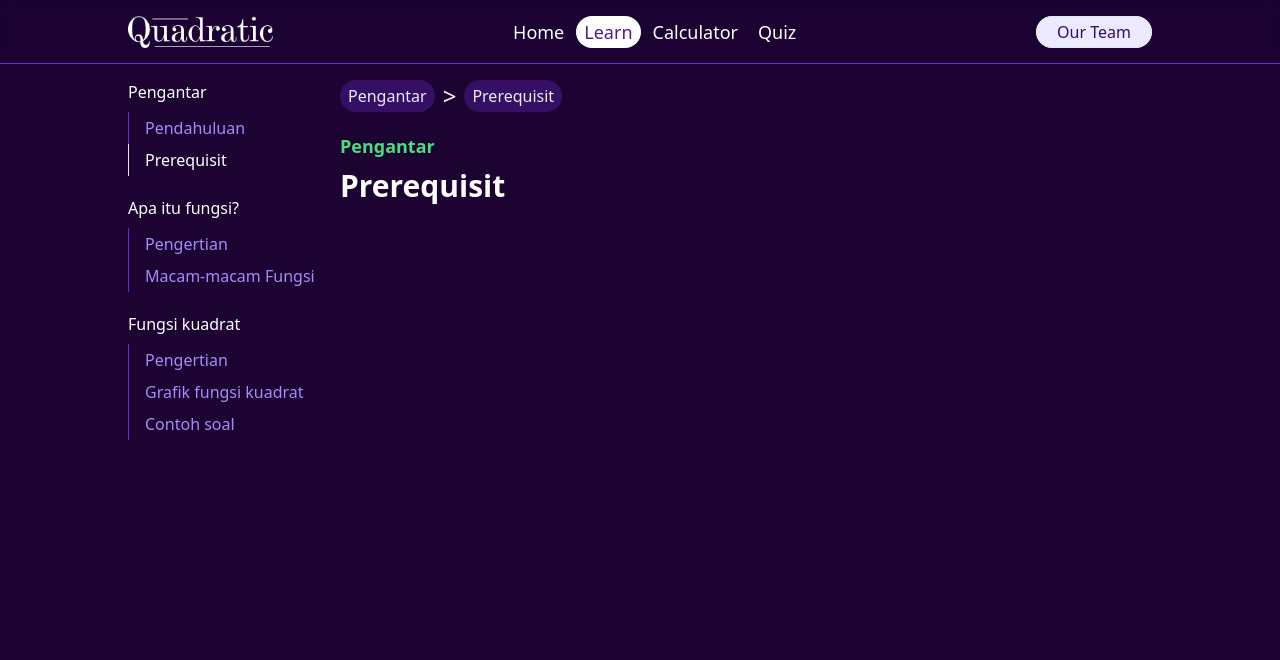
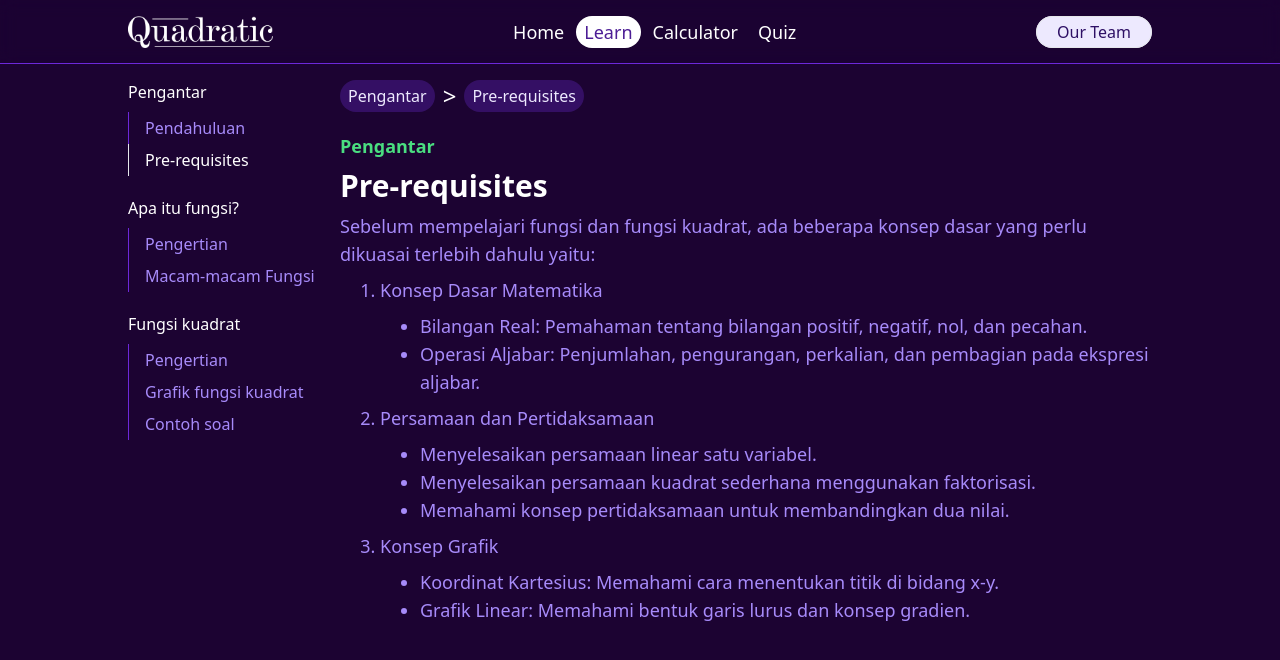
Before and after one commit to Hanep77/learn-quadratic-site, a Next.js app: page /learn/pengantar/prerequisit in a window 1280 px wide. Shown: the top 660 px of the page. Built offline with nearby package versions, Linux system fonts and the light colour scheme; what better-react-mathjax would draw is missing.

Commit message:
add introduction and pre-requisites

```diff
--- a/src/app/learn/layout.tsx
+++ b/src/app/learn/layout.tsx
@@ -26,7 +26,7 @@ export default function Learn({ children }: { children: React.ReactNode }) {
             <h6 className="font-medium mb-2">Pengantar</h6>
             <ul className="text-violet-400 font-light">
               <li className={`border-s ${pathname == "/learn" ? "text-white font-normal" : "border-violet-700"} ps-4 py-1`}><Link href={'/learn'}>Pendahuluan</Link></li>
-              <li className={`border-s ${pathname == "/learn/pengantar/prerequisit" ? "text-white font-normal" : "border-violet-700"} ps-4 py-1`}><Link href={'/learn/pengantar/prerequisit'}>Prerequisit</Link></li>
+              <li className={`border-s ${pathname == "/learn/pengantar/prerequisit" ? "text-white font-normal" : "border-violet-700"} ps-4 py-1`}><Link href={'/learn/pengantar/prerequisit'}>Pre-requisites</Link></li>
             </ul>
           </div>
           <div>
--- a/src/app/learn/page.tsx
+++ b/src/app/learn/page.tsx
@@ -6,6 +6,17 @@ export default function Learn() {
       <Breadcrumbs chapter="Pengantar" title="Pendahuluan" />
       <h4 className="text-lg font-semibold text-green-400 mb-2">Pengantar</h4>
       <h2 className="text-3xl font-semibold mb-2 text-white">Pendahuluan</h2>
+      <p className="mb-2">
+        Website ini dibuat sebagai media pembelajaran digital tentang fungsi, khususnya fungsi kuadrat. Website ini juga sebagai salah satu syarat pemenuhan tugas UAS mata kuliah kalkulus I. Web ini menyediakan materi pembelajaran dan kalkulator grafik yang dapat memvisualisasikan bentuk dari fungsi. Selain itu terdapat juga quiz yang dapat pengguna selesaikan untuk menguji hasil pembelajaran.
+      </p>
+      <p className="mb-2">
+        Matematika merupakan fondasi dari berbagai bidang ilmu, baik di sains, teknologi, ekonomi, maupun teknik. Salah satu cabang penting dalam matematika adalah fungsi, yang menjadi konsep dasar dalam memahami hubungan antara dua himpunan. Dalam kehidupan sehari-hari, fungsi sering digunakan untuk memodelkan berbagai fenomena seperti pergerakan benda, pertumbuhan populasi, hingga perubahan suhu.
+      </p>
+      <p className="mb-2">
+        Fungsi kuadrat adalah salah satu bentuk fungsi yang memiliki peranan penting, terutama dalam analisis grafik, fisika, dan optimisasi. Fungsi kuadrat memiliki bentuk unik yang menghasilkan grafik berupa parabola. Pemahaman tentang fungsi kuadrat membantu kita dalam menyelesaikan berbagai masalah, seperti menentukan waktu maksimum/minimum dalam suatu peristiwa, memprediksi jalur gerak benda, dan lain-lain.
+      </p>
+      <p>
+        Namun, sebelum mempelajari fungsi kuadrat secara mendalam, diperlukan pemahaman konsep-konsep dasar agar materi dapat dipahami dengan baik.</p>
     </>
   )
 }
--- a/src/app/learn/pengantar/prerequisit/page.tsx
+++ b/src/app/learn/pengantar/prerequisit/page.tsx
@@ -3,9 +3,32 @@ import Breadcrumbs from "../../breadcrumbs";
 export default function Learn() {
   return (
     <>
-      <Breadcrumbs chapter="Pengantar" title="Prerequisit" />
+      <Breadcrumbs chapter="Pengantar" title="Pre-requisites" />
       <h4 className="text-lg font-semibold text-green-400 mb-2">Pengantar</h4>
-      <h2 className="text-3xl font-semibold mb-2 text-white">Prerequisit</h2>
+      <h2 className="text-3xl font-semibold mb-2 text-white">Pre-requisites</h2>
+      <p>Sebelum mempelajari fungsi dan fungsi kuadrat, ada beberapa konsep dasar yang perlu dikuasai terlebih dahulu yaitu:</p>
+      <ol className="list-decimal ms-10 my-2">
+        <li>Konsep Dasar Matematika
+          <ul className="list-disc ms-10 my-2">
+            <li>Bilangan Real: Pemahaman tentang bilangan positif, negatif, nol, dan pecahan.</li>
+            <li>Operasi Aljabar: Penjumlahan, pengurangan, perkalian, dan pembagian pada ekspresi aljabar.</li>
+          </ul>
+        </li>
+        <li>Persamaan dan Pertidaksamaan
+          <ul className="list-disc ms-10 my-2">
+            <li>Menyelesaikan persamaan linear satu variabel.</li>
+            <li>Menyelesaikan persamaan kuadrat sederhana menggunakan faktorisasi.</li>
+            <li>Memahami konsep pertidaksamaan untuk membandingkan dua nilai.</li>
+          </ul>
+        </li>
+        <li>Konsep Grafik
+          <ul className="list-disc ms-10 my-2">
+            <li>Koordinat Kartesius: Memahami cara menentukan titik di bidang x-y.</li>
+            <li>Grafik Linear: Memahami bentuk garis lurus dan konsep gradien.</li>
+          </ul>
+        </li>
+      </ol>
+
     </>
   )
 }
```
